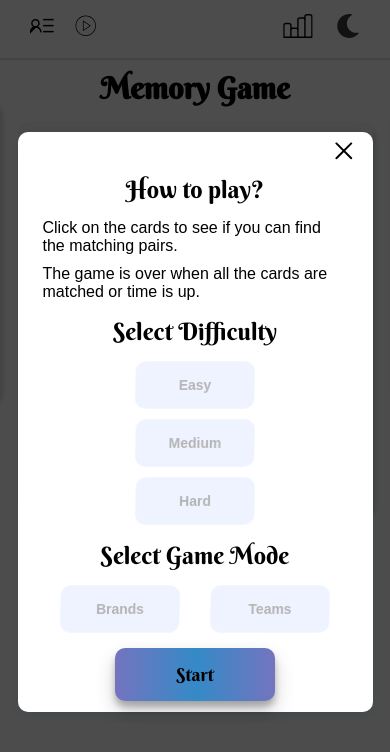
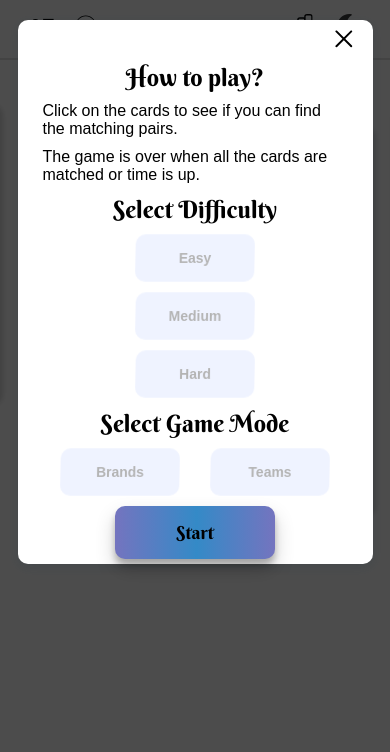
Before and after one commit to qbica2/memorygame, a React (Create React App) app: page / in a window 390 px wide. Shown: the top 752 px of the page. Built offline with nearby package versions, Linux system fonts and the light colour scheme; the HTML template or start-up script is replaced by a standard one.

Commit message:
panel redesigned for mobile .2

```diff
--- a/src/styles/panel.module.scss
+++ b/src/styles/panel.module.scss
@@ -135,43 +135,11 @@
 
 @media screen and (max-width: 600px) {
 	.panel{
-		.content{
-			width: 355px;
-			.title{
-				font-size: 24px;
-				margin-bottom: 10px;
-			}
-			.gameplay{
-				margin-top: 0;
-				span{
-					font-size: 16px;
-				}
-			}
-			.difficulty{
-				margin-top: 10px;
-				.buttons{
-					flex-direction: column;
-					gap: 0;
-				}
-			}
-			.mode{
-				margin-top: 10px;
-
-			}
-			.start{
-				margin-top: 10px;
-			}
-		}
-	}
-}
-
-@media screen and (max-height: 670px) {
-	.panel{
 		justify-content: flex-start;
 		.content{
 			margin-top: 20px;
 			width: 355px;
-			height: 550px;
+			height: auto;
 			.title{
 				font-size: 24px;
 				margin-bottom: 5px;
@@ -184,6 +152,10 @@
 			}
 			.difficulty{
 				margin-top: 5px;
+				.buttons{
+					flex-direction: column;
+					gap: 0;
+				}
 			}
 			.mode{
 				margin-top: 5px;
@@ -191,7 +163,39 @@
 			}
 			.start{
 				margin-top: 5px;
+				margin-bottom: 5px;
 			}
 		}
 	}
 }
+
+// @media screen and (max-height: 670px) {
+// 	.panel{
+// 		justify-content: flex-start;
+// 		.content{
+// 			margin-top: 20px;
+// 			width: 355px;
+// 			height: 550px;
+// 			.title{
+// 				font-size: 24px;
+// 				margin-bottom: 5px;
+// 			}
+// 			.gameplay{
+// 				margin-top: 0;
+// 				span{
+// 					font-size: 16px;
+// 				}
+// 			}
+// 			.difficulty{
+// 				margin-top: 5px;
+// 			}
+// 			.mode{
+// 				margin-top: 5px;
+
+// 			}
+// 			.start{
+// 				margin-top: 5px;
+// 			}
+// 		}
+// 	}
+// }
```
